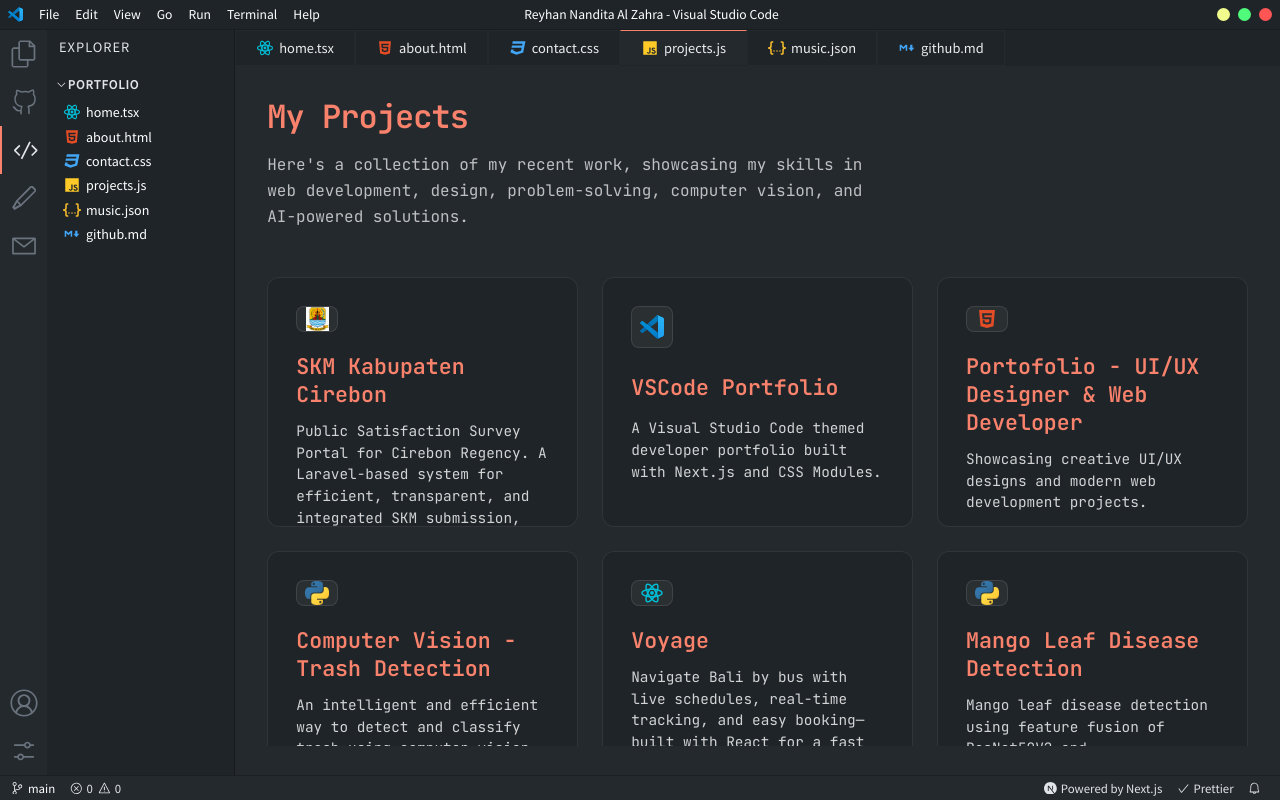
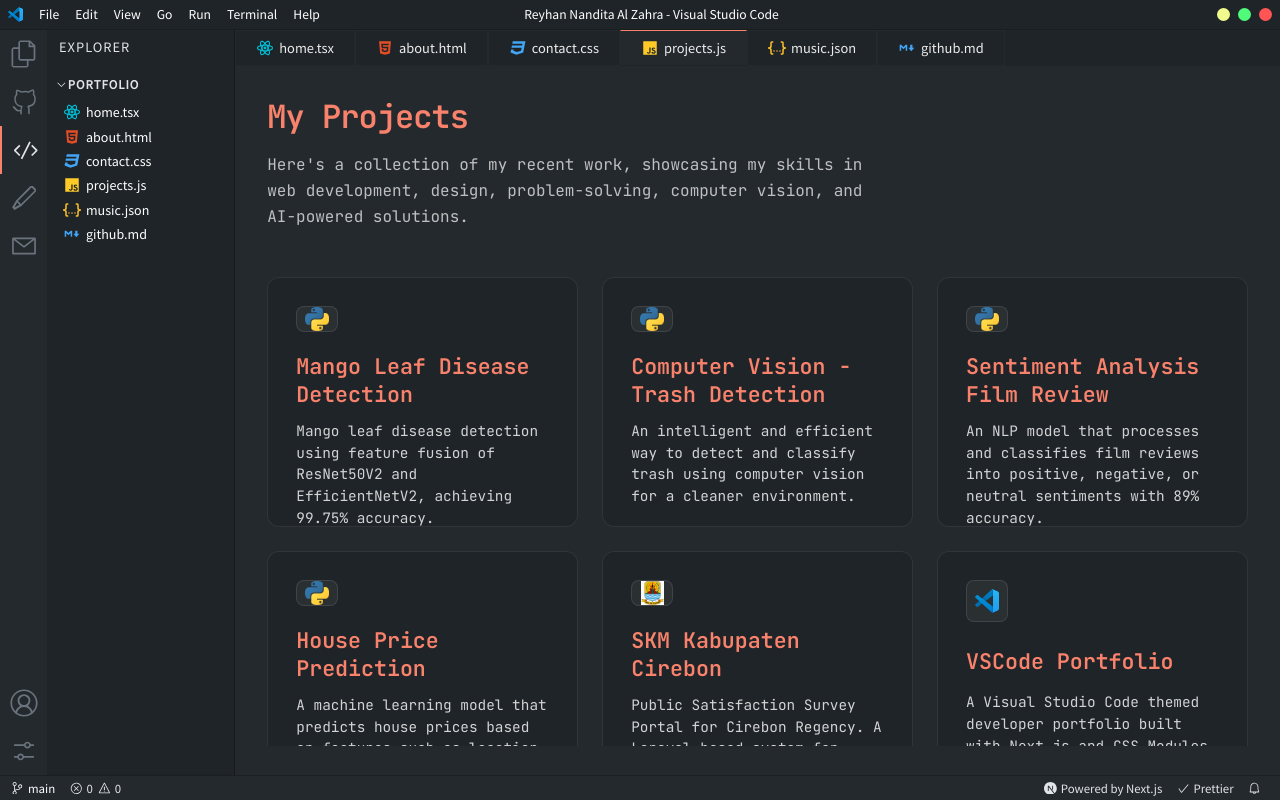
Before and after one commit to alzahrareyhan/vscode-portfolio-reyhan, a Next.js app: page /projects in a window 1280 px wide. Built offline with nearby package versions, Linux system fonts and the light colour scheme.

Commit message:
project new

```diff
--- a/data/projects.ts
+++ b/data/projects.ts
@@ -7,6 +7,38 @@
 }
 
 export const projects: Project[] = [
+  {
+    title: 'Mango Leaf Disease Detection',
+    description:
+      'Mango leaf disease detection using feature fusion of ResNet50V2 and EfficientNetV2, achieving 99.75% accuracy.',
+    logo: '/logos/Py.png',
+    link: 'https://www.kaggle.com/code/reyhannandita/mango-feature-fusion-resnet50v2-and-efficientnetv2',
+    slug: 'Mango Leaf Disease Detection',
+  },
+  {
+    title: 'Computer Vision - Trash Detection',
+    description:
+      'An intelligent and efficient way to detect and classify trash using computer vision for a cleaner environment.',
+    logo: '/logos/Py.png',
+    link: 'https://github.com/alzahrareyhan/Computer-Vision-Trash-Detection',
+    slug: 'Computer Vision - Trash Detection',
+  },
+  {
+    title: 'Sentiment Analysis Film Review',
+    description:
+      'An NLP model that processes and classifies film reviews into positive, negative, or neutral sentiments with 89% accuracy.',
+    logo: '/logos/Py.png',
+    link: 'https://www.kaggle.com/code/reyhannandita/sentiment-analysis-film-imdb-dataset',
+    slug: 'Sentiment Analysis Film Review',
+  },
+    {
+    title: 'House Price Prediction',
+    description:
+      'A machine learning model that predicts house prices based on features such as location, size, and room count with 90% accuracy.',
+    logo: '/logos/Py.png',
+    link: 'https://www.kaggle.com/code/reyhannandita/house-price-prediction',
+    slug: 'House Price Prediction',
+  },
   {
     title: 'SKM Kabupaten Cirebon',
     description:
@@ -34,36 +66,20 @@
     slug: 'Portofolio - UI/UX Designer & Web Developer',
   },
 
-  {
-    title: 'Computer Vision - Trash Detection',
-    description:
-      'An intelligent and efficient way to detect and classify trash using computer vision for a cleaner environment.',
-    logo: '/logos/Py.png',
-    link: 'https://github.com/alzahrareyhan/Computer-Vision-Trash-Detection',
-    slug: 'Computer Vision - Trash Detection',
-  },
 
   {
     title: 'Voyage',
     description:
-      'Navigate Bali by bus with live schedules, real-time tracking, and easy booking—built with React for a fast and seamless travel experience',
+      'Navigate Bali by bus with live schedules, real-time tracking, and easy booking—built with React for a fast and seamless travel experience.',
     logo: '/logos/react_icon.svg',
     link: 'https://github.com/alzahrareyhan/Voyage',
     slug: 'Voyage',
   },
 
   {
-    title: 'Mango Leaf Disease Detection',
-    description:
-      'Mango leaf disease detection using feature fusion of ResNet50V2 and EfficientNetV2, achieving 99.75% accuracy.',
-    logo: '/logos/Py.png',
-    link: 'https://www.kaggle.com/code/reyhannandita/mango-feature-fusion-resnet50v2-and-efficientnetv2',
-    slug: 'Mango Leaf Disease Detection',
-  },
-  {
     title: 'Your Skin - Beatuy Care Prototype',
     description:
-      'A prototype beauty care platform offering doctor consultations, skincare tips, skin disease info, and mental health support in one place',
+      'All-in-one platform for skincare, doctor consults, and mental health support.',
     logo: '/logos/figma.svg',
     link: 'https://www.figma.com/proto/MKrAx1HtZpTQU3GsA2OipT/Beauty-Care-Prototype?node-id=416-6896&p=f&t=hnPAc023bLUny8fp-0&scaling=scale-down&content-scaling=fixed&page-id=145%3A3339&starting-point-node-id=416%3A6896',
     slug: 'Your Skin - Beatuy Care Prototype',
```
